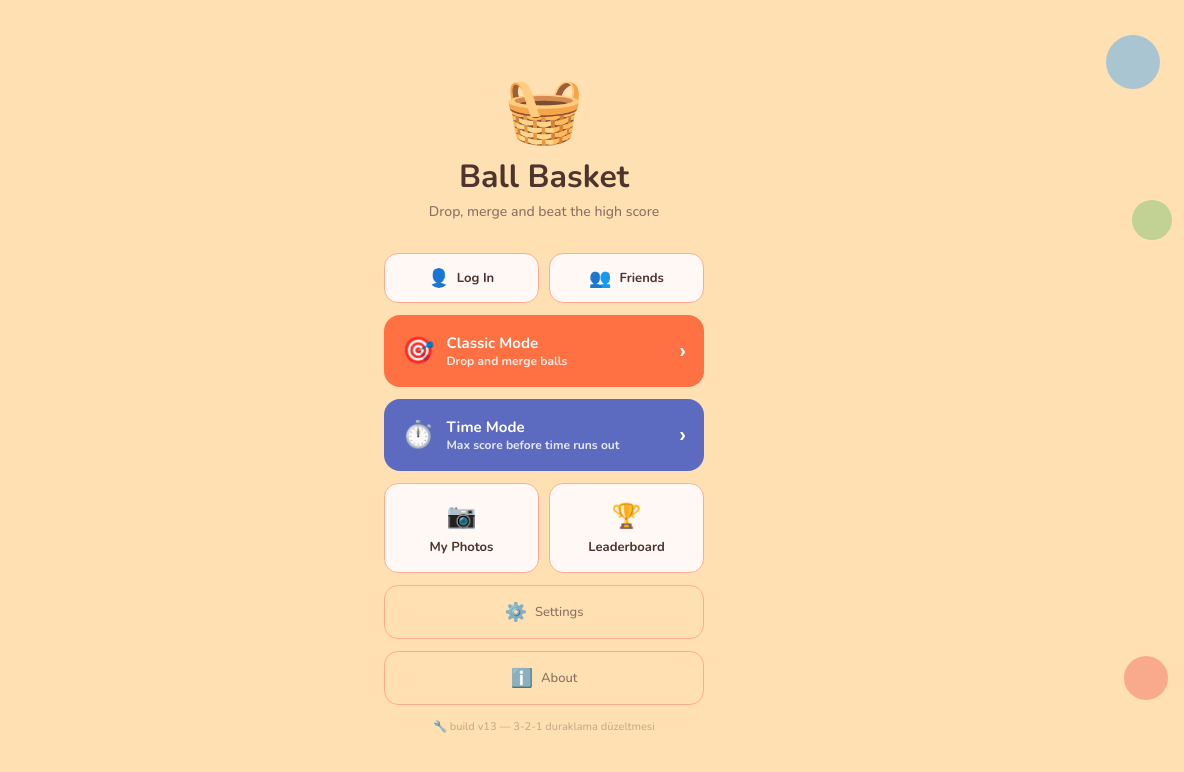
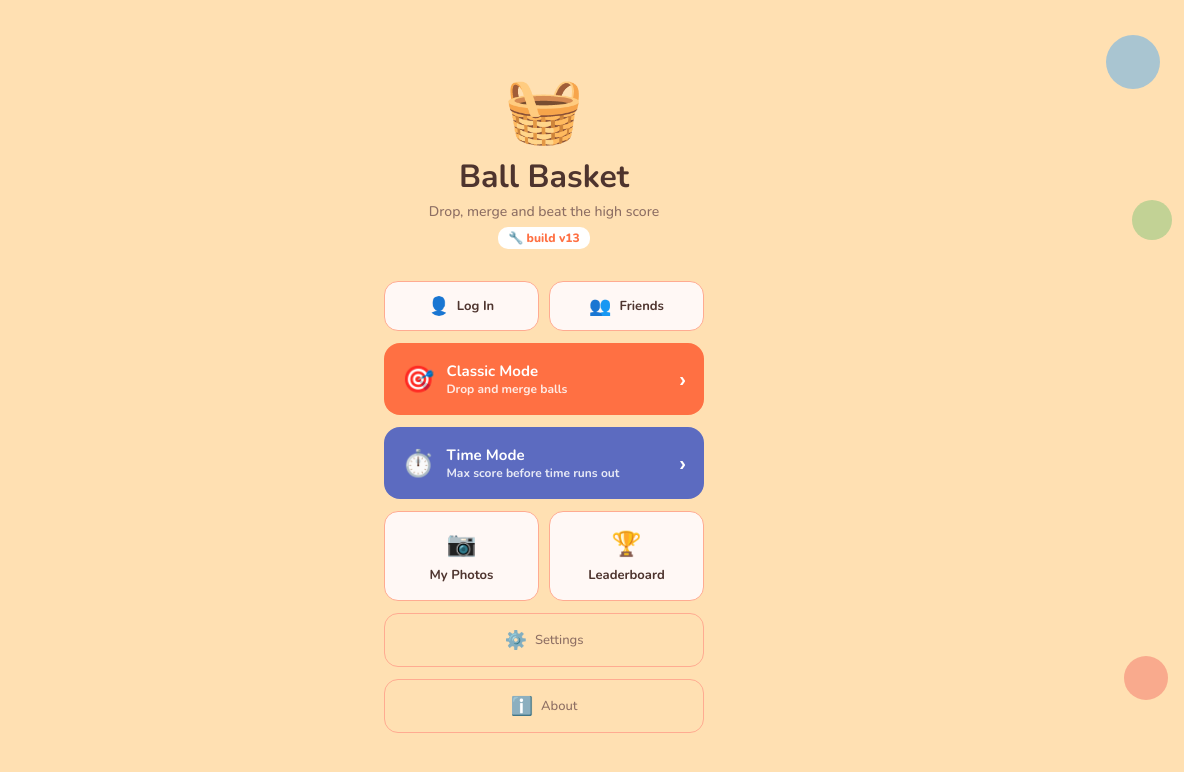
Before and after one commit to fearthedarius-bit/ballbasket-oyna, a plain HTML site: page index.html in a window 1280 px wide. Shown: the full height of the page, 96-1280 px from the left. Drawn offline with nearby package versions, Linux system fonts and the light colour scheme; no server answers.

Commit message:
Update index.html

```diff
--- a/index.html
+++ b/index.html
@@ -286,6 +286,7 @@
         <div style="font-size:64px;">🧺</div>
         <div style="font-size:32px;font-weight:700;color:#4E342E;font-family:'Nunito',sans-serif;">Ball Basket</div>
         <div id="menuSubtitle" style="font-size:14px;color:#8D6E63;margin-top:4px;">Topları birleştir, yüksek skor yap</div>
+        <div style="text-align:center;font-size:12px;font-weight:800;color:#FF7043;margin-top:6px;background:#fff;display:inline-block;padding:3px 10px;border-radius:10px;">🔧 build v13</div>
     </div>
     <div style="width:100%;max-width:320px;display:flex;flex-direction:column;gap:12px;position:relative;">
         <div style="display:grid;grid-template-columns:1fr 1fr;gap:10px;">
@@ -350,7 +351,6 @@
             <span style="font-size:18px;">ℹ️</span>
             <span id="menuAboutLabel" style="font-size:13px;">Hakkında</span>
         </button>
-        <div style="text-align:center;font-size:11px;color:#c9a988;margin-top:2px;">🔧 build v13 — 3-2-1 duraklama düzeltmesi</div>
     </div>
 </div>
 <div id="app">
```
